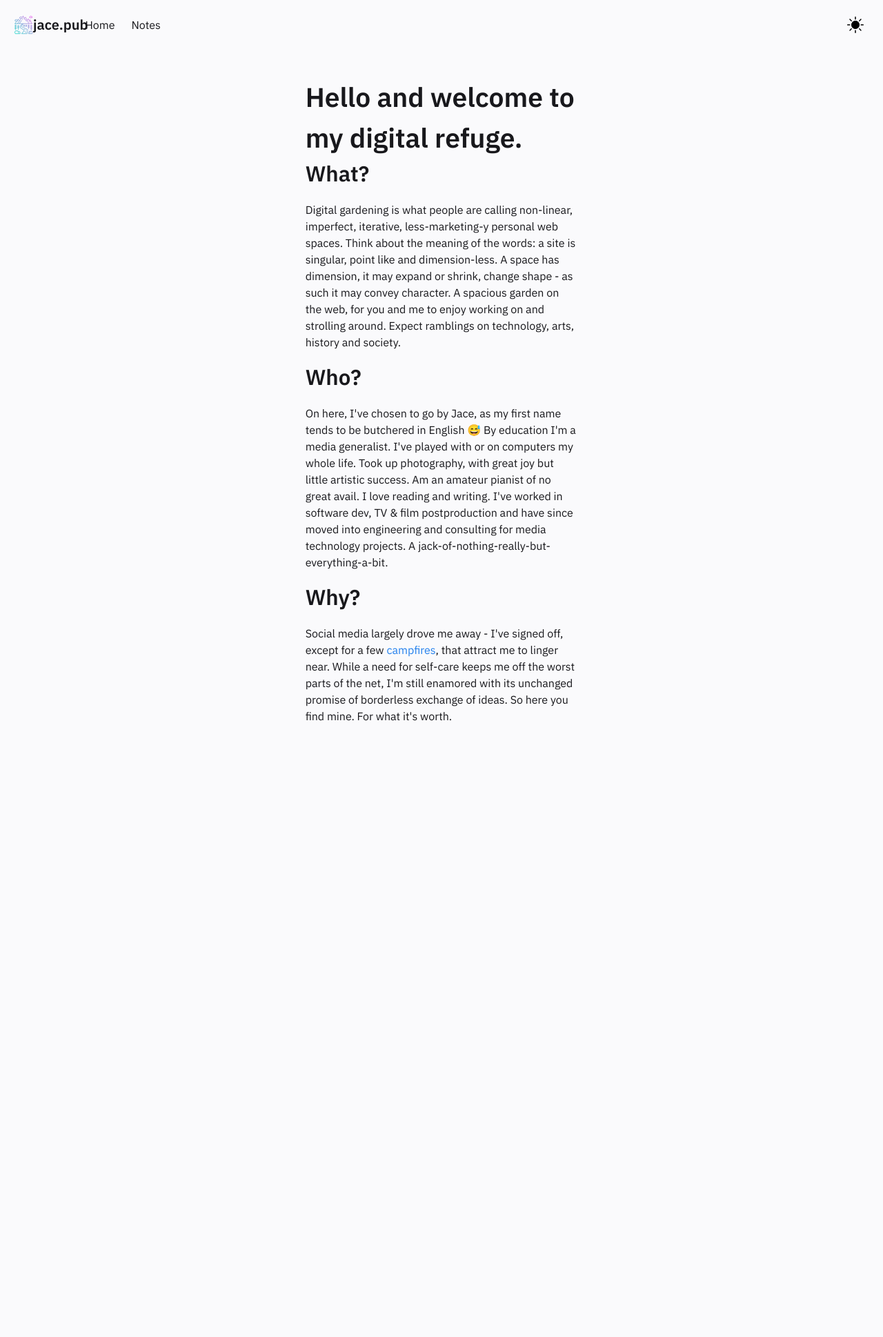
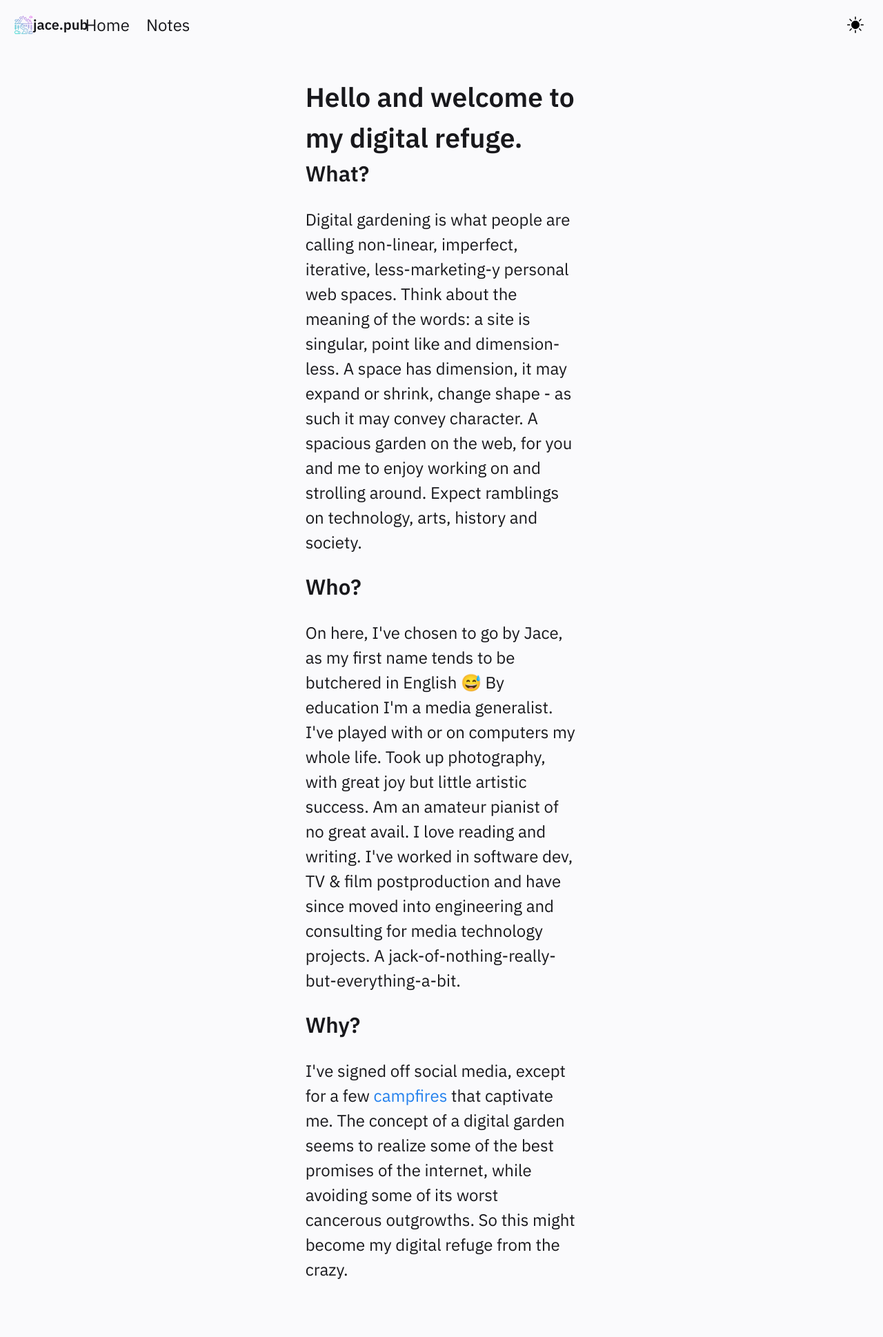
Before and after one commit to jaltgen/jacegardens, a Jekyll site: the page built from pages/index.md, in a window 1280 px wide. Shown: the whole page at 69% size. Built offline with Jekyll 4.4.1, drawn with Linux system fonts in a browser that asks for light colours; before the commit the page ends 1122 px from its top, so only the background shows below that.

Commit message:
Font + Frontpage changes

```diff
--- a/_includes/Homepage.html
+++ b/_includes/Homepage.html
@@ -11,7 +11,7 @@
     </p>
     <h2>Why?</h2>
     <p>
-      Social media largely drove me away - I've signed off, except for a few <a href="tomcritchlow.com">campfires</a>, that attract me to linger near. While a need for self-care keeps me off the worst parts of the net, I'm still enamored with its unchanged promise of borderless exchange of ideas. So here you find mine. For what it's worth.
+      I've signed off social media, except for a few <a href="tomcritchlow.com">campfires</a> that captivate me. The concept of a digital garden seems to realize some of the best promises of the internet, while avoiding some of its worst cancerous outgrowths. So this might become my digital refuge from the crazy.
     </p>
 
     </div>
--- a/assets/css/main.css
+++ b/assets/css/main.css
@@ -247,7 +247,7 @@ pre {
 
 body {
   color: var(--text-main);
-  font-size: 1em;
+  font-size: 1.5em;
   font-weight: 400;
   line-height: 1.5; }
 
```
Also changed, not shown: _notes/Public/Systems.md (+1 -1 lines).
